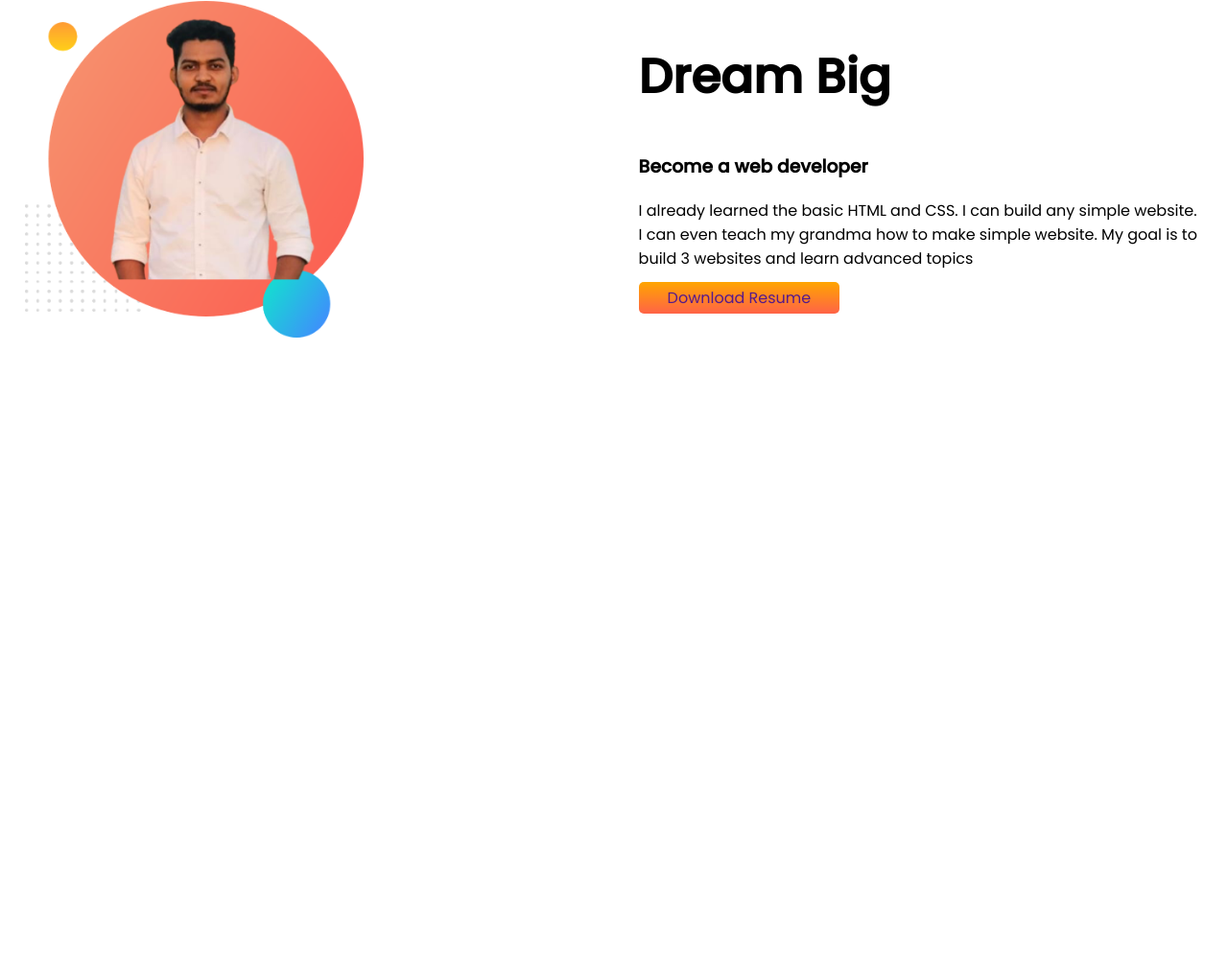
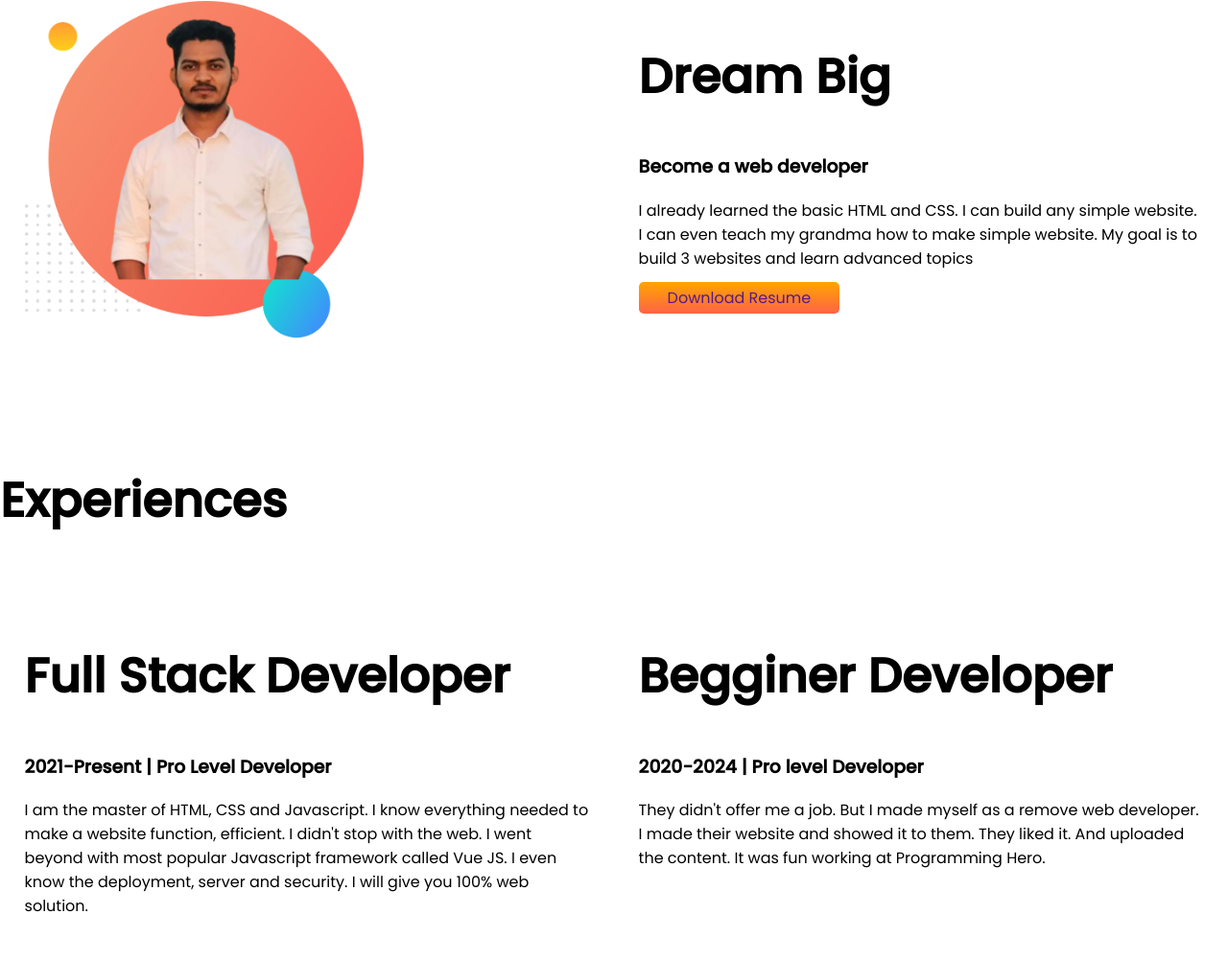
Before and after one commit to Nursam12/developer-portfolio, a plain HTML site: page Index.html in a window 1280 px wide. Shown: the part 737-1739 px from the top of the page at 96% size. Before the commit the page ends 1222 px from the top, so only its background shows below. Drawn offline with Linux system fonts and the light colour scheme.

```diff
--- a/Index.html
+++ b/Index.html
@@ -11,7 +11,7 @@
     <link rel="stylesheet" href="style.css">
 </head>
 <body>
-    <section class="top-banner" >
+    <section class="top-banner flexible-container" >
         <div class="half-width">
             <h1>Welcome To!</h1>
         <h1>My First <span class="orange-color">Learning Website</span></h1>
@@ -24,7 +24,7 @@
             <img src="top-banner.png" alt="">
         </div>
     </section>
-    <section class="dream-big">
+    <section class="dream-big flexible-container">
         <div class="half-width">
             <img src="sami-picture with bg.png" alt="">
         </div>
@@ -36,5 +36,20 @@
         </div>
 
     </section>
+    <section class="experiences">
+<H1>Experiences</H1>
+<div class="flexible-container">
+    <div class="half-width">
+        <h1>Full Stack Developer</h1>
+        <h3>2021-Present | Pro Level Developer</h3>
+        <p>I am the master of HTML, CSS and Javascript. I know everything needed to make a website function, efficient. I didn't stop with the web. I went beyond with most popular Javascript framework called Vue JS. I even know the deployment, server and security. I will give you 100% web solution.</p>
+    </div>
+    <div class="half-width">
+        <h1> Begginer Developer</h1>
+        <h3>2020-2024 | Pro level Developer</h3>
+        <p> They didn't offer me a job. But I made myself as a remove web developer. I made their website and showed it to them. They liked it. And uploaded the content. It was fun working at Programming Hero.</p>
+    </div>
+</div>
+</section>
 </body>
 </html>
--- a/style.css
+++ b/style.css
@@ -9,7 +9,7 @@ h1{
     color: orange;
 
 }
-section{
+ .flexible-container{
     display: flex;
     margin-bottom: 100px;
 }
```
